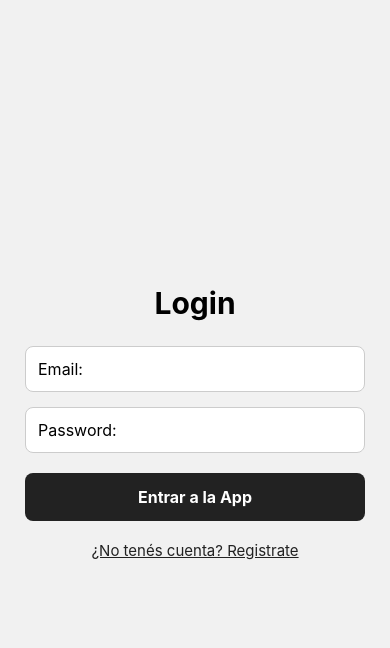
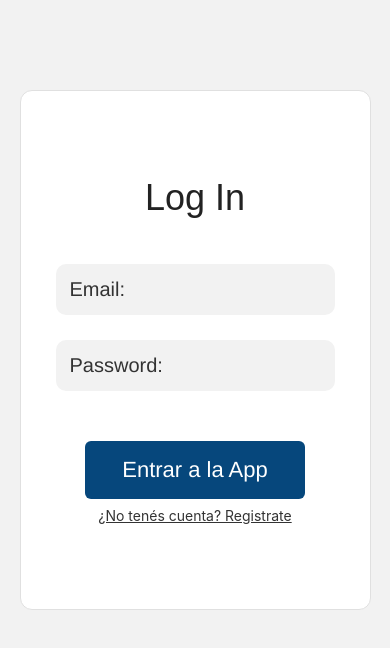
Before and after one commit to vickyraiman/PI-RaimanRiva-TDM2, a React Native app in the folder pi-raimanRiva-tdm2/: screen /DetallePost in a window 390 px wide. Shown: the top 648 px of the page. Built offline with nearby package versions, Linux system fonts and the light colour scheme; no server answers.

Commit message:
terminado? queda chequear mini cosas

```diff
--- a/pi-raimanRiva-tdm2/src/Components/NuevoPost.js
+++ b/pi-raimanRiva-tdm2/src/Components/NuevoPost.js
@@ -57,60 +57,63 @@ function NuevoPost() {
 const styles = StyleSheet.create({
     container: {
         flex: 1,
-        backgroundColor: '#eef1f5',
+        backgroundColor: '#f5f5f5',
+        justifyContent: 'center',
+        alignItems: 'center',
         padding: 20,
-        justifyContent: 'center',
     },
 
     card: {
-        backgroundColor: '#fff',
-        borderRadius: 14,
-        padding: 20,
-        shadowColor: '#000',
-        shadowOpacity: 0.12,
-        shadowRadius: 8,
-        shadowOffset: { width: 0, height: 3 },
-        elevation: 4,
+        width: '90%',
+        maxWidth: 600,
+        backgroundColor: '#ffffff',
+        borderWidth: 1,
+        borderColor: '#d9d9d9',
+        borderRadius: 12,
+        padding: 30,
     },
 
     title: {
-        fontSize: 24,
-        fontWeight: 'bold',
-        marginBottom: 18,
+        fontSize: 36,
+        fontWeight: '300',
+        color: '#222',
         textAlign: 'center',
-        color: '#222',
+        marginBottom: 30,
     },
 
     input: {
-        minHeight: 120,
-        backgroundColor: '#f8f8f8',
-        borderWidth: 1,
-        borderColor: '#ddd',
+        minHeight: 180,
+        backgroundColor: '#f2f2f2',
+        borderWidth: 0,
         borderRadius: 10,
-        padding: 14,
+        padding: 16,
         fontSize: 16,
+        color: '#333',
         textAlignVertical: 'top',
-        marginBottom: 14,
+        marginBottom: 20,
     },
 
     error: {
-        color: 'red',
+        color: '#d32f2f',
         fontSize: 14,
         textAlign: 'center',
-        marginBottom: 12,
+        marginBottom: 15,
     },
 
     button: {
-        backgroundColor: '#2563eb',
-        padding: 14,
-        borderRadius: 10,
+        backgroundColor: '#06477c',
+        height: 50,
+        borderRadius: 6,
+        justifyContent: 'center',
         alignItems: 'center',
+        width: 220,
+        alignSelf: 'center',
     },
 
     buttonText: {
         color: '#fff',
         fontSize: 16,
-        fontWeight: 'bold',
+        fontWeight: '400',
     },
 });
 
--- a/pi-raimanRiva-tdm2/src/Components/Post.js
+++ b/pi-raimanRiva-tdm2/src/Components/Post.js
@@ -64,33 +64,35 @@ function Post(props){
 
 const styles = StyleSheet.create({
     card: {
-        backgroundColor: '#fff',
+        backgroundColor: '#ffffff',
         borderWidth: 1,
-        borderColor: '#222',
-        borderRadius: 14,
-        padding: 14,
-        marginBottom: 12,
+        borderColor: '#d9d9d9',
+        borderRadius: 10,
+        padding: 18,
+        marginBottom: 20,
         width: '100%',
+        fontFamily: 'Helvetica',
     },
 
     email: {
         fontSize: 12,
-        color: '#555',
-        fontWeight: 'bold',
-        marginBottom: 6,
+        color: '#222',
+        fontWeight: '600',
+        marginBottom: 10,
     },
 
     descripcion: {
-        fontSize: 16,
-        color: '#222',
-        marginBottom: 10,
-        lineHeight: 22,
+        fontSize: 18,
+        color: '#333',
+        marginBottom: 12,
+        lineHeight: 24,
+        fontFamily: 'Helvetica',
     },
 
     likes: {
-        fontSize: 14,
-        color: '#222',
-        marginBottom: 6,
+        fontSize: 15,
+        color: '#444',
+        marginBottom: 8,
     },
 
     likeButton: {
@@ -98,20 +100,25 @@ const styles = StyleSheet.create({
     },
 
     heart: {
-        fontSize: 22,
+        fontSize: 24,
     },
+
     commentButton: {
-        backgroundColor: '#222',
-        padding: 10,
-        borderRadius: 8,
+        position: 'absolute',
+        right: 20,
+        bottom: 18,
+        backgroundColor: '#06477c',
+        width: 140,
+        height: 42,
+        borderRadius: 6,
+        justifyContent: 'center',
         alignItems: 'center',
-        marginTop: 10,
     },
 
     commentButtonText: {
         color: '#fff',
-        fontSize: 14,
-        fontWeight: 'bold',
+        fontSize: 15,
+        fontWeight: '400',
     },
 });
 
--- a/pi-raimanRiva-tdm2/src/Screens/DetallePost.js
+++ b/pi-raimanRiva-tdm2/src/Screens/DetallePost.js
@@ -136,7 +136,6 @@ function DetallePost(props) {
                 }
             </View>
 
-            <Text style={styles.commentsTitle}>Comentarios</Text>
 
             <View style={styles.formBox}>
                 <TextInput
@@ -158,6 +157,7 @@ function DetallePost(props) {
                     <Text style={styles.buttonText}>Comentar</Text>
                 </Pressable>
             </View>
+            <Text style={styles.commentsTitle}>Comentarios</Text>
 
             {
                 comentariosOrdenados.length > 0 ?
@@ -205,76 +205,107 @@ const styles = StyleSheet.create({
     container: {
         flex: 1,
         backgroundColor: '#f5f5f5',
-        padding: 20,
-        paddingTop: 40,
+        paddingHorizontal: 24,
+        paddingTop: 30,
     },
 
     commentBox: {
-        backgroundColor: '#fff',
+        backgroundColor: '#ffffff',
         borderWidth: 1,
-        borderColor: '#222',
-        borderRadius: 14,
-        padding: 14,
-        marginBottom: 12,
+        borderColor: '#d9d9d9',
+        borderRadius: 10,
+        padding: 18,
+        marginBottom: 18,
+        width: '100%',
     },
 
     email: {
         fontSize: 13,
-        color: '#555',
-        fontWeight: 'bold',
-        marginBottom: 6,
+        color: '#222',
+        fontWeight: '600',
+        marginBottom: 8,
     },
 
     descripcion: {
         fontSize: 17,
-        color: '#222',
-        lineHeight: 22,
+        color: '#333',
+        lineHeight: 23,
+        marginBottom: 8,
     },
 
     commentsTitle: {
-        fontSize: 22,
-        fontWeight: 'bold',
+        fontSize: 32,
+        fontWeight: '300',
         color: '#222',
-        marginTop: 8,
-        marginBottom: 15,
+        textAlign: 'center',
+        marginTop: 6,
+        marginBottom: 20,
+    },
+
+    formBox: {
+        backgroundColor: '#ffffff',
+        borderWidth: 1,
+        borderColor: '#d9d9d9',
+        borderRadius: 10,
+        padding: 18,
+        marginBottom: 22,
+    },
+
+    input: {
+        backgroundColor: '#f2f2f2',
+        borderWidth: 0,
+        borderRadius: 8,
+        padding: 14,
+        fontSize: 16,
+        marginBottom: 14,
+        color: '#333',
+        minHeight: 70,
+    },
+
+    button: {
+        backgroundColor: '#06477c',
+        padding: 14,
+        borderRadius: 6,
+        alignItems: 'center',
+        alignSelf: 'center',
+        width: 220,
+    },
+
+    buttonText: {
+        color: '#fff',
+        fontWeight: '400',
+        fontSize: 16,
     },
 
     commentEmail: {
-        fontSize: 12,
-        color: '#555',
-        fontWeight: 'bold',
-        marginBottom: 5,
+        fontSize: 13,
+        color: '#222',
+        fontWeight: '600',
+        marginBottom: 8,
     },
 
     commentText: {
-        fontSize: 15,
-        color: '#222',
-        lineHeight: 20,
+        fontSize: 17,
+        color: '#333',
+        lineHeight: 23,
+        marginBottom: 6,
     },
 
-    emptyText: {
-        fontSize: 15,
-        color: '#777',
-        textAlign: 'center',
-        marginTop: 25,
-    },
-    formBox: {
-        backgroundColor: '#fff',
-        borderWidth: 1,
-        borderColor: '#222',
-        borderRadius: 14,
-        padding: 14,
-        marginBottom: 18,
+    likes: {
+        fontSize: 14,
+        color: '#444',
+        marginTop: 8,
+        marginBottom: 4,
+        fontWeight: '400',
     },
 
-    input: {
-        backgroundColor: '#f8f8f8',
-        borderWidth: 1,
-        borderColor: '#ccc',
-        borderRadius: 8,
-        padding: 12,
-        fontSize: 15,
-        marginBottom: 10,
+    likeButton: {
+        marginTop: 4,
+        alignSelf: 'flex-start',
+    },
+
+    heart: {
+        fontSize: 22,
     },
 
     error: {
@@ -284,31 +315,11 @@ const styles = StyleSheet.create({
         textAlign: 'center',
     },
 
-    button: {
-        backgroundColor: '#222',
-        padding: 12,
-        borderRadius: 8,
-        alignItems: 'center',
-    },
-
-    buttonText: {
-        color: '#fff',
-        fontWeight: 'bold',
+    emptyText: {
         fontSize: 15,
-    },
-    likes: {
-        fontSize: 14,
-        color: '#222',
-        marginTop: 10,
-        fontWeight: 'bold',
-    },
-    likeButton: {
-        marginTop: 8,
-        alignSelf: 'flex-start',
-    },
-
-    heart: {
-        fontSize: 22,
+        color: '#777',
+        textAlign: 'center',
+        marginTop: 25,
     },
 });
 
--- a/pi-raimanRiva-tdm2/src/Screens/Home.js
+++ b/pi-raimanRiva-tdm2/src/Screens/Home.js
@@ -23,9 +23,14 @@ function Home(props) {
 
     return (
         <View style={styles.container}>
+            <Text style={styles.title}>Bienvenidos</Text>
+            <Text style={styles.subtitle}>Posteos:</Text>
+
             {loading ? (
                 <Text style={styles.loading}>Cargando...</Text>
             ) : (
+
+
                 <FlatList
                     style={styles.list}
                     data={posts}
@@ -47,27 +52,33 @@ const styles = StyleSheet.create({
     container: {
         flex: 1,
         backgroundColor: '#f5f5f5',
-        padding: 20,
-        paddingTop: 50,
+        paddingHorizontal: 30,
+        paddingTop: 40,
     },
 
     title: {
-        fontSize: 28,
-        fontWeight: 'bold',
+        fontSize: 46,
+        fontWeight: '300',
+        textAlign: 'center',
         color: '#222',
-        marginBottom: 20,
+        marginBottom: 30,
     },
 
     loading: {
-        fontSize: 16,
+        fontSize: 18,
         color: '#777',
         textAlign: 'center',
-        marginTop: 30,
+        marginTop: 50,
     },
 
     list: {
         width: '100%',
     },
+    subtitle: {
+    fontSize: 22,
+    color: '#222',
+    marginBottom: 20,
+}
 });
 
 export default Home;
--- a/pi-raimanRiva-tdm2/src/Screens/LogIn.js
+++ b/pi-raimanRiva-tdm2/src/Screens/LogIn.js
@@ -28,11 +28,12 @@ function Login(props) {
     auth.onAuthStateChanged(user => {
         if (user) {
             props.navigation.navigate('HomeMenu');
-    }});
+        }
+    });
 
     return (
         <View style={styles.container}>
-            <Text style={styles.title}>Login</Text>
+            <Text style={styles.title}>Log In</Text>
 
             <TextInput
                 style={styles.input}
@@ -72,58 +73,72 @@ auth.onAuthStateChanged(user => {
 
 const styles = StyleSheet.create({
     container: {
-        flex: 1,
-        padding: 25,
+        width: '90%',
+        maxWidth: 430,
+        minHeight: 520,
+        alignSelf: 'center',
+        marginTop: 90,
+        padding: 35,
         justifyContent: 'center',
-        backgroundColor: '#f1f1f1',
+        backgroundColor: '#ffffff',
+        borderRadius: 12,
+        borderWidth: 1,
+        borderColor: '#e0e0e0',
     },
 
     title: {
-        fontSize: 30,
-        fontWeight: 'bold',
-        marginBottom: 25,
+        fontSize: 36,
+        fontWeight: '400',
+        marginBottom: 45,
         textAlign: 'center',
+        color: '#222',
+        fontFamily: 'Arial',
     },
 
     input: {
-        backgroundColor: '#fff',
-        borderWidth: 1,
-        borderColor: '#ccc',
-        borderRadius: 8,
-        padding: 12,
-        marginBottom: 15,
-        fontSize: 16,
+        backgroundColor: '#f2f2f2',
+        borderWidth: 0,
+        borderRadius: 10,
+        padding: 14,
+        marginBottom: 25,
+        fontSize: 20,
+        color: '#333',
+        fontFamily: 'Helvetica',
     },
 
     error: {
         color: 'red',
         textAlign: 'center',
+        fontFamily: 'Helvetica',
         marginBottom: 15,
         fontSize: 14,
     },
 
     button: {
-        backgroundColor: '#222',
-        padding: 14,
-        borderRadius: 8,
+        backgroundColor: '#06477c',
+        padding: 16,
+        borderRadius: 6,
         alignItems: 'center',
-        marginTop: 5,
+        marginTop: 25,
+        width: 220,
+        alignSelf: 'center',
     },
 
     buttonText: {
         color: '#fff',
-        fontSize: 16,
-        fontWeight: 'bold',
+        fontSize: 22,
+        fontWeight: '400',
+        fontFamily: 'Helvetica',
     },
 
     registerButton: {
-        marginTop: 20,
+        marginTop: 8,
         alignItems: 'center',
     },
 
     registerText: {
-        color: '#222',
-        fontSize: 15,
+        color: '#333',
+        fontSize: 14,
         textDecorationLine: 'underline',
     },
 });
--- a/pi-raimanRiva-tdm2/src/Screens/Profile.js
+++ b/pi-raimanRiva-tdm2/src/Screens/Profile.js
@@ -46,7 +46,6 @@ function Profile(props) {
     return (
         <View style={styles.container}>
             <View style={styles.profileBox}>
-                <Text style={styles.title}>Mi Perfil</Text>
                 <Text style={styles.username}>{username}</Text>
                 <Text style={styles.email}>{auth.currentUser.email}</Text>
             </View>
@@ -81,80 +80,83 @@ const styles = StyleSheet.create({
     container: {
         flex: 1,
         backgroundColor: '#f5f5f5',
-        padding: 20,
-        paddingTop: 60,
+        paddingHorizontal: 24,
+        paddingTop: 35,
     },
 
     profileBox: {
-        backgroundColor: '#fff',
+        backgroundColor: '#ffffff',
         borderWidth: 1,
-        borderColor: '#222',
-        borderRadius: 14,
-        padding: 18,
-        marginBottom: 25,
+        borderColor: '#d9d9d9',
+        borderRadius: 10,
+        padding: 24,
+        marginBottom: 30,
     },
 
     title: {
-        fontSize: 24,
-        fontWeight: 'bold',
+        fontSize: 34,
+        fontWeight: '300',
         color: '#222',
         marginBottom: 18,
     },
 
     username: {
-        fontSize: 22,
-        fontWeight: 'bold',
+        fontSize: 28,
+        fontWeight: '500',
         color: '#222',
-        marginBottom: 6,
+        marginBottom: 4,
     },
 
     email: {
-        fontSize: 14,
-        color: '#555',
+        fontSize: 15,
+        color: '#777',
+    },
+
+    subtitle: {
+        fontSize: 30,
+        fontWeight: '300',
+        color: '#222',
+        marginBottom: 20,
     },
 
     logoutButton: {
-        backgroundColor: '#ffc4c4',
-        borderWidth: 1,
-        borderColor: '#222',
-        borderRadius: 10,
-        padding: 14,
+        backgroundColor: '#06477c',
+        height: 50,
+        width: 240,
+        borderRadius: 6,
+        justifyContent: 'center',
         alignItems: 'center',
-        marginTop: 20,
+        alignSelf: 'center',
+        marginTop: 25,
+        marginBottom: 20,
     },
 
     logoutText: {
-        color: '#222',
+        color: '#fff',
         fontSize: 16,
-        fontWeight: 'bold',
-    },
-
-    subtitle: {
-        fontSize: 22,
-        fontWeight: 'bold',
-        color: '#222',
-        marginBottom: 15,
+        fontWeight: '400',
     },
 
     postBox: {
-        backgroundColor: '#fff',
+        backgroundColor: '#ffffff',
         borderWidth: 1,
-        borderColor: '#222',
-        borderRadius: 14,
-        padding: 14,
-        marginBottom: 12,
+        borderColor: '#d9d9d9',
+        borderRadius: 10,
+        padding: 18,
+        marginBottom: 16,
     },
 
     postText: {
         fontSize: 16,
-        color: '#222',
+        color: '#333',
     },
 
     noPosts: {
-        fontSize: 15,
+        fontSize: 16,
         color: '#777',
         textAlign: 'center',
-        marginTop: 20,
+        marginTop: 40,
+        marginBottom: 20,
     }
 });
 
--- a/pi-raimanRiva-tdm2/src/Screens/Register.js
+++ b/pi-raimanRiva-tdm2/src/Screens/Register.js
@@ -1,4 +1,4 @@
-import {View, Text, StyleSheet, TextInput, Pressable} from 'react-native';
+import { View, Text, StyleSheet, TextInput, Pressable } from 'react-native';
 import { useState } from 'react';
 import { auth, db } from '../firebase/config';
 
@@ -15,7 +15,7 @@ function Register(props) {
             setRegisterError('El email debe contener un @');
         } else if (password.length < 6) {
             setRegisterError('La contraseña debe tener al menos 6 caracteres');
-        }else {
+        } else {
             auth.createUserWithEmailAndPassword(email, password)
                 .then(response => {
                     db.collection('users').add({
@@ -70,7 +70,7 @@ function Register(props) {
             {
                 registerError !== '' ?
                     <Text style={styles.error}>{registerError}</Text>
-                :
+                    :
                     null
             }
 
@@ -87,27 +87,36 @@ function Register(props) {
 
 const styles = StyleSheet.create({
     container: {
-        flex: 1,
-        padding: 25,
+        width: '90%',
+        maxWidth: 430,
+        minHeight: 520,
+        alignSelf: 'center',
+        marginTop: 90,
+        padding: 35,
         justifyContent: 'center',
-        backgroundColor: '#f1f1f1',
+        backgroundColor: '#ffffff',
+        borderRadius: 12,
+        borderWidth: 1,
+        borderColor: '#e0e0e0',
     },
 
     title: {
-        fontSize: 30,
-        fontWeight: 'bold',
-        marginBottom: 25,
+        fontSize: 36,
+        fontWeight: '400',
+        marginBottom: 45,
         textAlign: 'center',
+        color: '#222',
+        fontFamily: 'Helvetica',
     },
 
     field: {
-        backgroundColor: '#fff',
-        borderWidth: 1,
-        borderColor: '#ccc',
-        borderRadius: 8,
-        padding: 12,
-        marginBottom: 15,
-        fontSize: 16,
+        backgroundColor: '#f2f2f2',
+        borderWidth: 0,
+        borderRadius: 10,
+        padding: 14,
+        marginBottom: 25,
+        fontSize: 20,
+        color: '#333',
     },
 
     error: {
@@ -118,37 +127,44 @@ const styles = StyleSheet.create({
     },
 
     buttonBlue: {
-        backgroundColor: '#222',
-        padding: 14,
-        borderRadius: 8,
+        backgroundColor: '#06477c',
+        padding: 16,
+        borderRadius: 6,
         alignItems: 'center',
-        marginTop: 5,
+        marginTop: 25,
+        width: 220,
+        alignSelf: 'center',
     },
 
     buttonText: {
         color: '#fff',
-        fontSize: 16,
-        fontWeight: 'bold',
+        fontSize: 22,
+        fontWeight: '400',
+        fontFamily: 'Helvetica',
     },
 
     loginButton: {
-        marginTop: 20,
+        marginTop: 8,
         alignItems: 'center',
     },
 
     loginText: {
-        color: '#222',
-        fontSize: 15,
+        color: '#333',
+        fontSize: 14,
         textDecorationLine: 'underline',
+        fontFamily: 'Helvetica',
     },
+
     registerButton: {
-        marginTop: 20,
+        marginTop: 8,
         alignItems: 'center',
     },
+
     registerText: {
-        color: '#222',
-        fontSize: 15,
+        color: '#333',
+        fontSize: 14,
         textDecorationLine: 'underline',
+        fontFamily: 'Helvetica',
     },
 });
 
```
Lines whose indentation alone changed are shown as unchanged.
